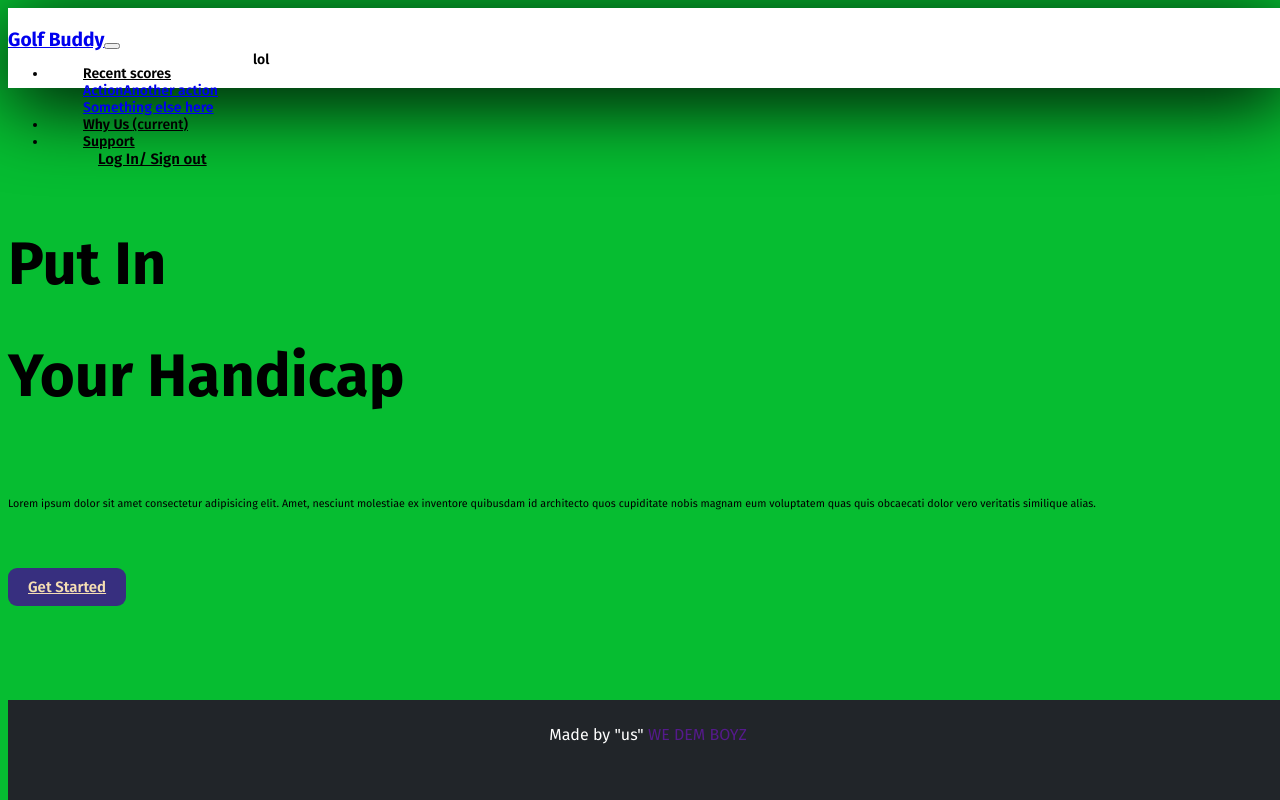
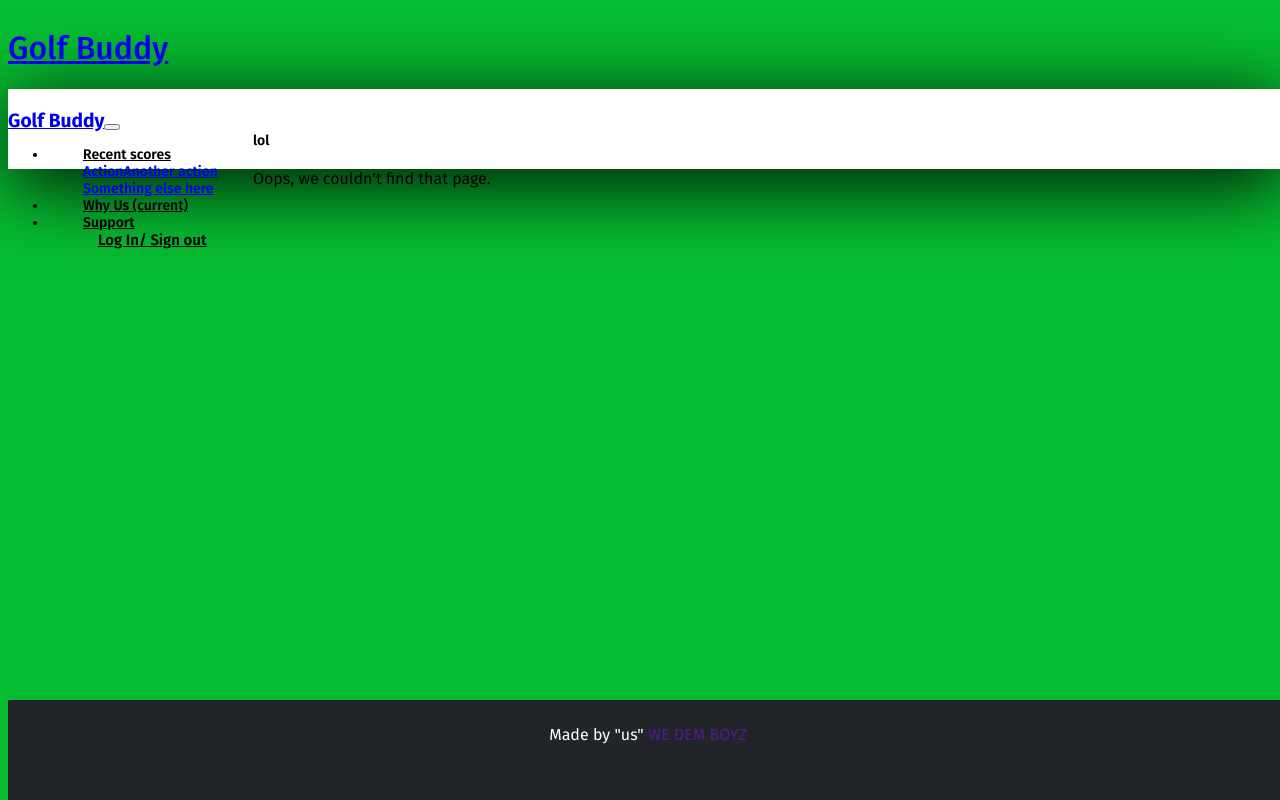
Before and after one commit to Jasonpsmith180/golf-buddy, a React (Create React App) app in the folder client/: page /thought/1 in a window 1280 px wide. Shown: the top 800 px of the page. Built offline with nearby package versions, Linux system fonts and the light colour scheme.

Commit message:
linked added login and signup routes

```diff
--- a/client/src/App.js
+++ b/client/src/App.js
@@ -5,8 +5,11 @@ import { ApolloProvider, ApolloClient, InMemoryCache, createHttpLink } from '@ap
 import Header from './components/Header';
 import Footer from './components/Footer';
 import Home from './pages/Home';
+import Login from './pages/Login';
+import Signup from './pages/Signup';
+import NoMatch from './pages/NoMatch';
 
-// import { BrowserRouter as Router, Route, Switch } from 'react-router-dom';
+import { BrowserRouter as Router, Route, Switch } from 'react-router-dom';
 
 // establish link to graphql server
 const httpLink = createHttpLink({
@@ -22,15 +25,23 @@ const client = new ApolloClient({
 function App() {
   return (
     <ApolloProvider client={client}>
-      {/* <Router> */}
+      <Router>
         <div className='flex-column justify-flex-start min-100-vh'>
           <Header />
             <div className='container'>
-              <Home />
+            <Switch>
+              <Route exact path="/" component={Home} />
+              <Route exact path="/login" component={Login} />
+              <Route exact path="/signup" component={Signup} />
+              {/* <Route exact path="/profile/:username?" component={Profile} />
+              <Route exact path="/thought/:id" component={SingleThought} /> */}
+
+              <Route component={NoMatch} />
+            </Switch>
             </div>
           <Footer />
         </div>
-      {/* </Router> */}
+      </Router>
     </ApolloProvider>
   );
 }
--- a/client/src/components/Header/index.js
+++ b/client/src/components/Header/index.js
@@ -1,10 +1,57 @@
 import React from "react";
-
-import Nav from '../Nav';
+import { Link } from 'react-router-dom';
 
 function Header() {
     return (
-        <Nav />
+    <header className="bg-secondary mb-4 py-2 flex-row align-center">
+        <div className="container flex-row justify-space-between-lg justify-center align-center">
+        <Link to="/">
+          <h1>Golf Buddy</h1>
+        </Link>
+        <nav className="navbar navbar-expand-lg navbar-light bg-light static-top header-a">
+            <div className="container nav-container">
+                <a className="navbar-brand brand" href="#">Golf Buddy</a>
+
+                <button className="navbar-toggler" type="button" data-toggle="collapse" data-target="#navbarSupportedContent" aria-controls="navbarSupportedContent" aria-expanded="false" aria-label="Toggle navigation">
+                    <span className="navbar-toggler-icon"></span>
+                </button>
+
+                <div className="collapse navbar-collapse alink" id="navbarSupportedContent">
+                    <ul className="navbar-nav ml-auto">
+                        <li className="nav-item dropdown">
+                            <a className="nav-link dropdown-toggle" href="#" id="navbarDropdown" role="button" data-toggle="dropdown" aria-haspopup="true" aria-expanded="false">
+                                Recent scores
+
+        </a>
+                            <div className="dropdown-menu" aria-labelledby="navbarDropdown">
+                                <a className="dropdown-item" href="#">Action</a>
+                                <a className="dropdown-item" href="#">Another action</a>
+                                <div className="dropdown-divider"></div>
+                                <a className="dropdown-item" href="#">Something else here</a>
+                            </div>
+                        </li>
+
+                        <li className="nav-item active">
+                            <a className="nav-link" href="#">Why Us <span className="sr-only">(current)</span></a>
+                        </li>
+                        <li className="nav-item">
+                            <a className="nav-link" href="#">Support</a>
+                        </li>
+
+                        <a className="btn btn-outline-dark start" href="#">Log In/ Sign out</a>
+
+                    </ul>
+                    <div>lol</div>
+
+                </div>
+
+
+            </div>
+            </nav>
+        </div>
+    </header>
+
+
     );
 
 }
--- a/client/src/components/Nav/index.js
+++ /dev/null
@@ -1,48 +0,0 @@
-import React from "react"
-
-function Nav() {
-    return (
-        <nav className="navbar navbar-expand-lg navbar-light bg-light static-top header-a">
-            <div className="container nav-container">
-                <a className="navbar-brand brand" href="#">Golf Buddy</a>
-
-                <button className="navbar-toggler" type="button" data-toggle="collapse" data-target="#navbarSupportedContent" aria-controls="navbarSupportedContent" aria-expanded="false" aria-label="Toggle navigation">
-                    <span className="navbar-toggler-icon"></span>
-                </button>
-
-                <div className="collapse navbar-collapse alink" id="navbarSupportedContent">
-                    <ul className="navbar-nav ml-auto">
-                        <li className="nav-item dropdown">
-                            <a className="nav-link dropdown-toggle" href="#" id="navbarDropdown" role="button" data-toggle="dropdown" aria-haspopup="true" aria-expanded="false">
-                                Recent scores
-
-        </a>
-                            <div className="dropdown-menu" aria-labelledby="navbarDropdown">
-                                <a className="dropdown-item" href="#">Action</a>
-                                <a className="dropdown-item" href="#">Another action</a>
-                                <div className="dropdown-divider"></div>
-                                <a className="dropdown-item" href="#">Something else here</a>
-                            </div>
-                        </li>
-
-                        <li className="nav-item active">
-                            <a className="nav-link" href="#">Why Us <span className="sr-only">(current)</span></a>
-                        </li>
-                        <li className="nav-item">
-                            <a className="nav-link" href="#">Support</a>
-                        </li>
-
-                        <a className="btn btn-outline-dark start" href="#">Log In/ Sign out</a>
-
-                    </ul>
-                    <div>lol</div>
-
-                </div>
-
-
-            </div>
-        </nav>
-    );
-}
-
-export default Nav;
--- /dev/null
+++ b/client/src/pages/NoMatch.js
@@ -0,0 +1,11 @@
+import React from 'react';
+
+const NoMatch = () => {
+  return (
+    <div>
+      Oops, we couldn't find that page.
+    </div>
+  );
+};
+
+export default NoMatch;
```
